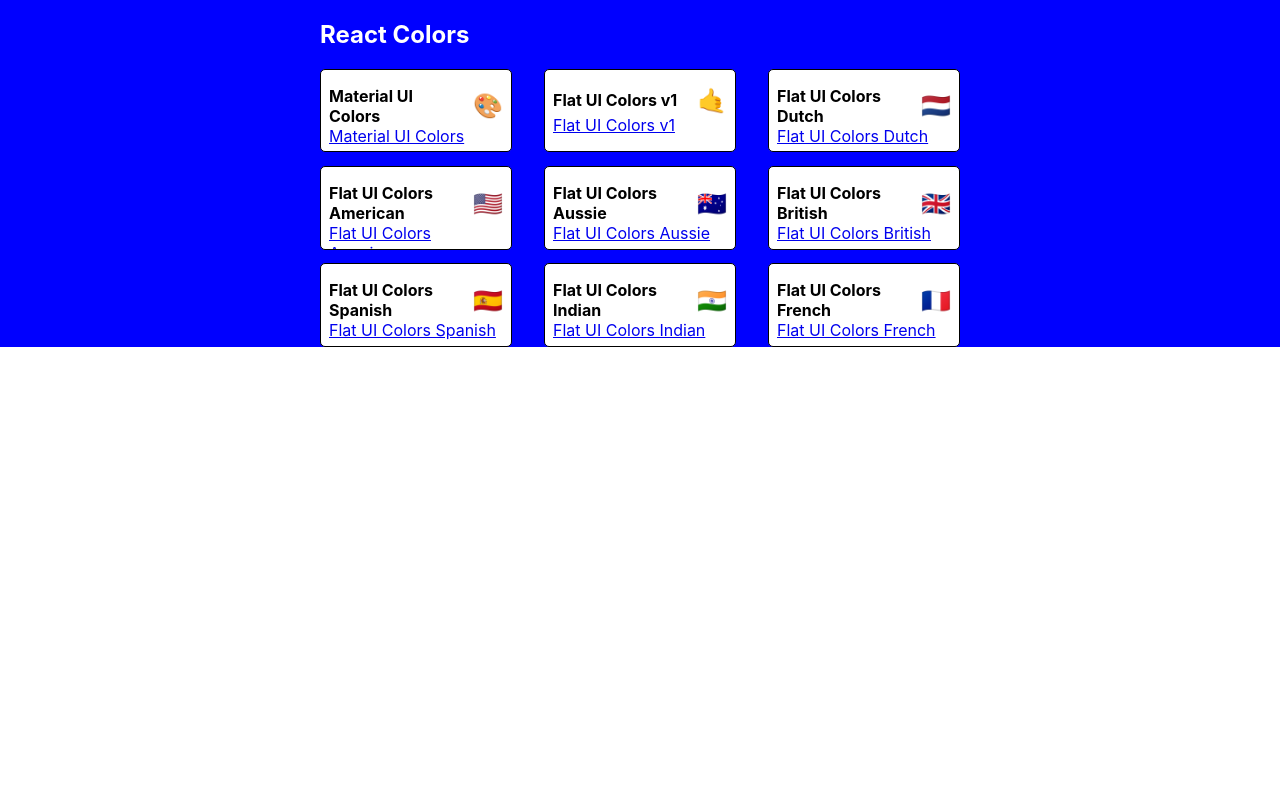
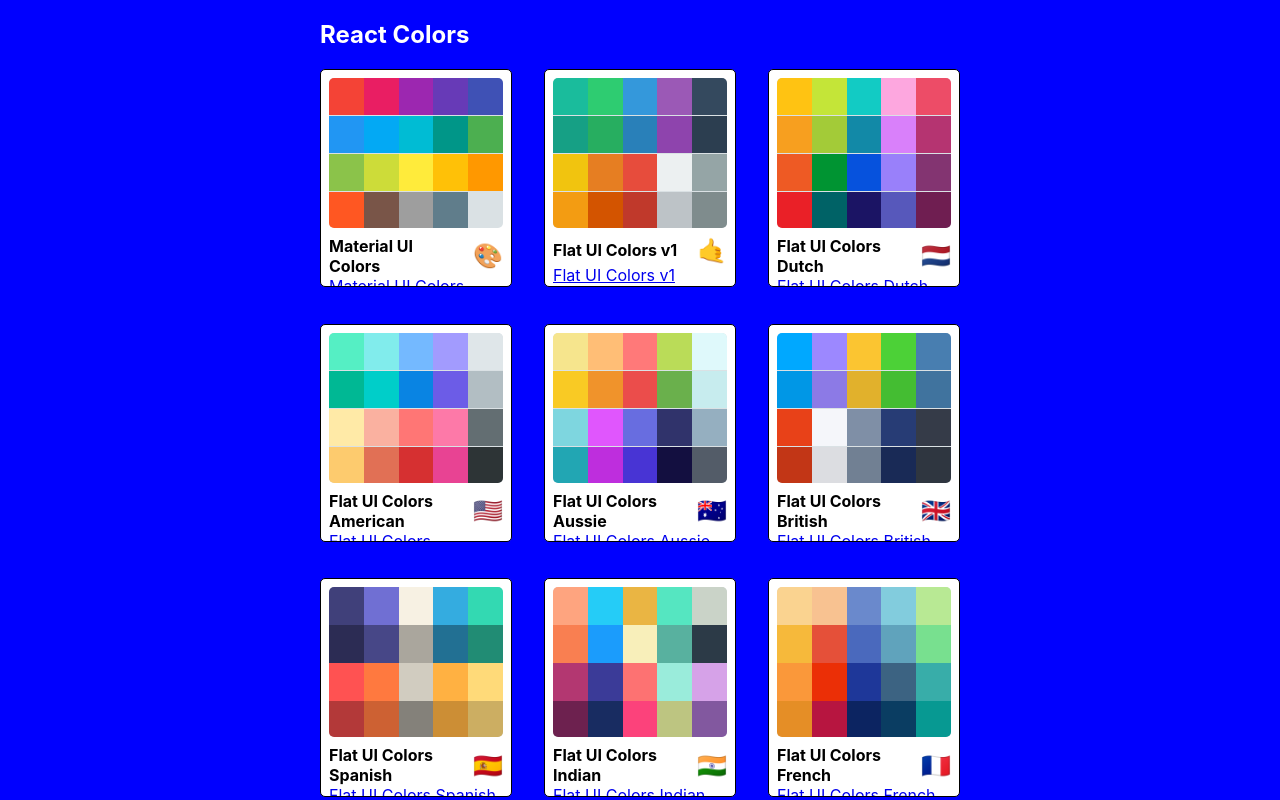
Before and after one commit to ThuraAungKyaw/react-color-project, a React (Create React App) app: page / in a window 1280 px wide. Built offline with nearby package versions, Linux system fonts and the light colour scheme.

Commit message:
mini palette boxes added

```diff
--- a/src/MiniPalette.js
+++ b/src/MiniPalette.js
@@ -16,7 +16,11 @@
 
   },
   colors: {
-    backgroundColor: 'grey'
+    backgroundColor: '#dae1e4',
+    height: "150px",
+    width: "100%",
+    borderRadius: "5px",
+    overflow: "hidden"
   },
   title: {
     display: 'flex',
@@ -31,18 +35,32 @@
   emoji: {
     marginLeft: '0.5rem',
     fontSize: '1.5rem'
+  },
+  miniColor: {
+    height: "25%",
+    width: "20%",
+    display: "inline-block",
+    margin: "0 auto",
+    position: "relative",
+    marginBottom: "-3.5px"
   }
 }
 
 
 function MiniPalette(props) {
-  const { classes, id, paletteName, emoji } = props;
+  const { classes, id, paletteName, emoji, colors } = props;
+  const miniColorBoxes = colors.map(color => {
+    return <div className={classes.miniColor}
+      style={{ backgroundColor: color.color }}
+      key={color.name} />
+
+  })
 
   return (
     <>
       <div className={classes.root}>
         <div className={classes.colors}>
-
+          {miniColorBoxes}
         </div>
         <h5 className={classes.title}>{paletteName} <span className={classes.emoji}>{emoji}</span></h5>
         <Link to={`/palette/${id}`}>{paletteName}</Link>
--- a/src/PaletteList.js
+++ b/src/PaletteList.js
@@ -5,7 +5,7 @@
 const styles = {
     root: {
         backgroundColor: 'blue',
-        height: '100%',
+        height: '100vh',
         margin: '0 auto',
         display: 'flex',
         alignItems: "flex-start",
```
